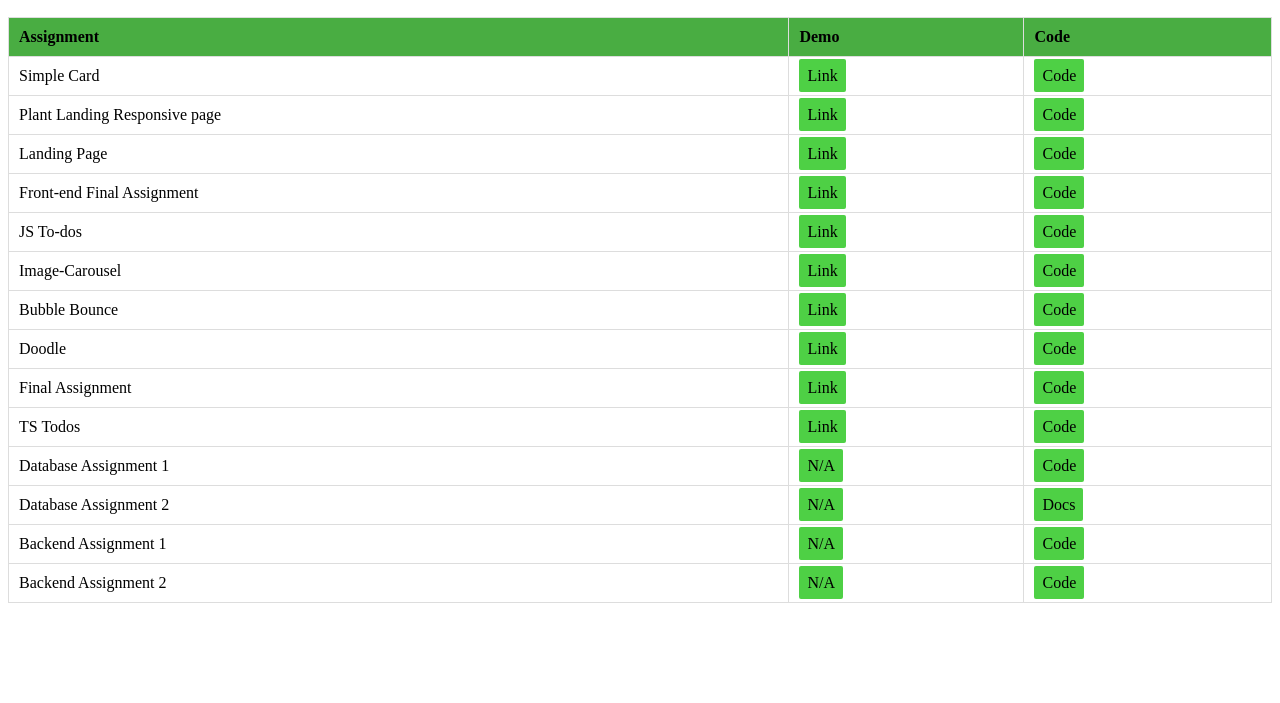
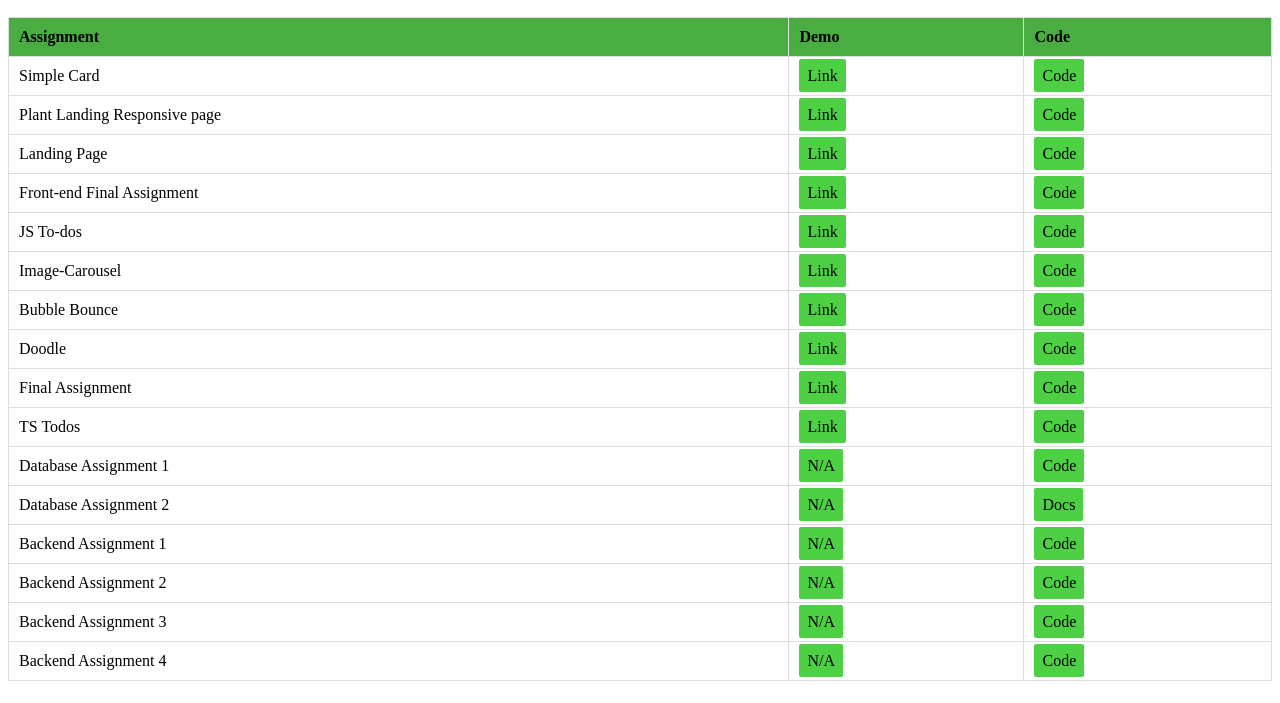
Before and after one commit to Jeewanghimire31/jeewan_ghimire, a plain HTML site: page index.html in a window 1280 px wide. Shown: the part 97-800 px from the top of the page. Drawn offline with Linux system fonts and the light colour scheme.

Commit message:
feat: new assignment

```diff
--- a/index.html
+++ b/index.html
@@ -346,6 +346,53 @@
             </td>
           </tr>
           <!-- one finish -->
+
+          <!-- * new assignment -->
+          <tr>
+            <td>Backend Assignment 3</td>
+            <!-- github_page Link -->
+            <td>
+              <a
+                href="N/A"
+                target="_blank"
+              >
+              N/A
+              </a>
+            </td>
+            <!-- github_page code -->
+            <td>
+              <a
+                href="https://github.com/Jeewanghimire31/node_todo_api_ts"
+                target="_blank"
+              >
+                Code
+              </a>
+            </td>
+          </tr>
+          <!-- one finish -->
+          <!-- * new assignment -->
+          <tr>
+            <td>Backend Assignment 4</td>
+            <!-- github_page Link -->
+            <td>
+              <a
+                href="N/A"
+                target="_blank"
+              >
+              N/A
+              </a>
+            </td>
+            <!-- github_page code -->
+            <td>
+              <a
+                href="https://github.com/Jeewanghimire31/node_assignment_4"
+                target="_blank"
+              >
+                Code
+              </a>
+            </td>
+          </tr>
+          <!-- one finish -->
         </tbody>
       </table>
     </section>
```
